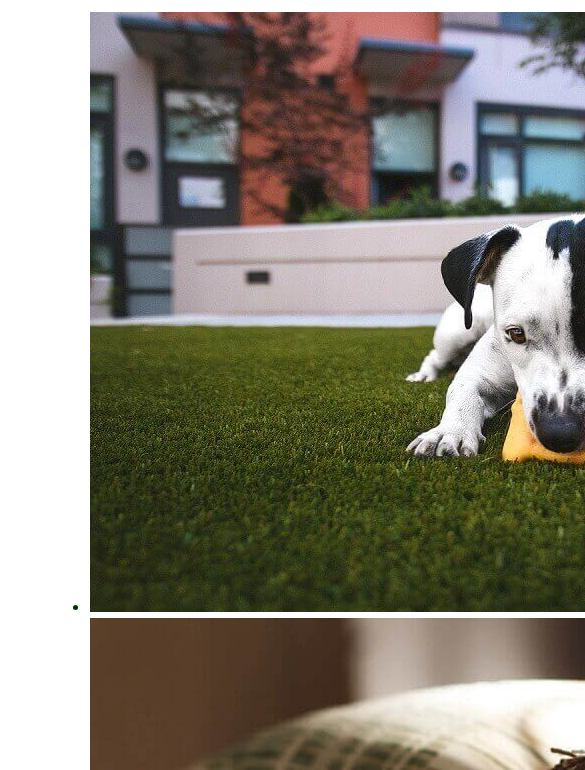
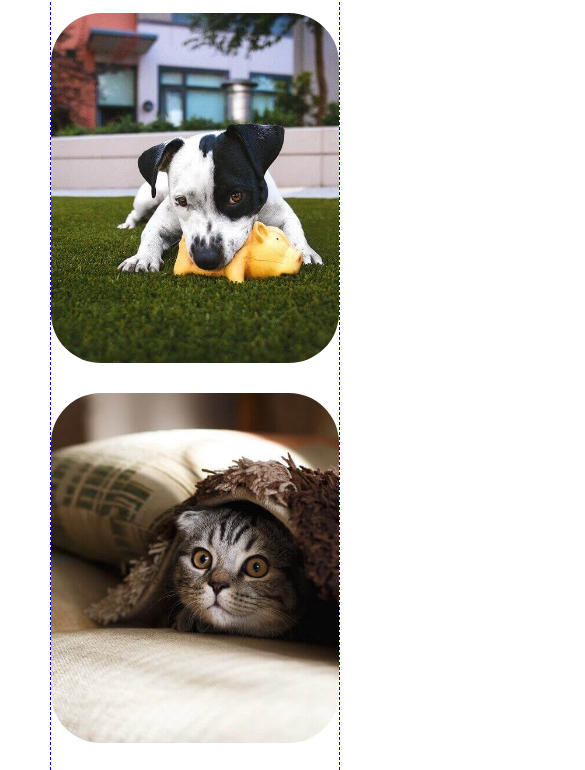
Before and after one commit to coders-202207/demo-pets, a plain HTML site: page index.html in a window 390 px wide. Shown: the part 188-958 px from the top of the page, 585 px wide, since content can reach past the window. Drawn offline with nearby package versions, Linux system fonts and the light colour scheme.

Commit message:
Activities list responsive layout

```diff
--- a/css/styles.css
+++ b/css/styles.css
@@ -8,6 +8,9 @@
 html {
   font-family: Nunito, sans-serif;
   color: var(--main-text-color);
+}
+img {
+  max-width: 100%;
 }
 button {
   font-family: Nunito, sans-serif;
@@ -54,11 +57,12 @@ h6 {
 }
 .main-content {
   margin: 0 50px;
+  border: 1px dashed blue;
 }
 @media (min-width: 900px) {
   .main-content {
     margin: 0 auto;
-    width: 800px;
+    width: 970px;
   }
 }
 .activities-list__header {
@@ -104,3 +108,24 @@ h6 {
     text-align: left;
   }
 }
+.activities {
+  display: flex;
+  flex-direction: column;
+  gap: 30px;
+  list-style: none;
+  padding: 0;
+}
+@media (min-width: 900px) {
+  .activities {
+    flex-direction: row;
+  }
+}
+.activity {
+  height: 350px;
+  border-radius: 50px;
+  overflow: hidden;
+}
+.activity__image {
+  object-fit: cover;
+  min-height: 100%;
+}
```
